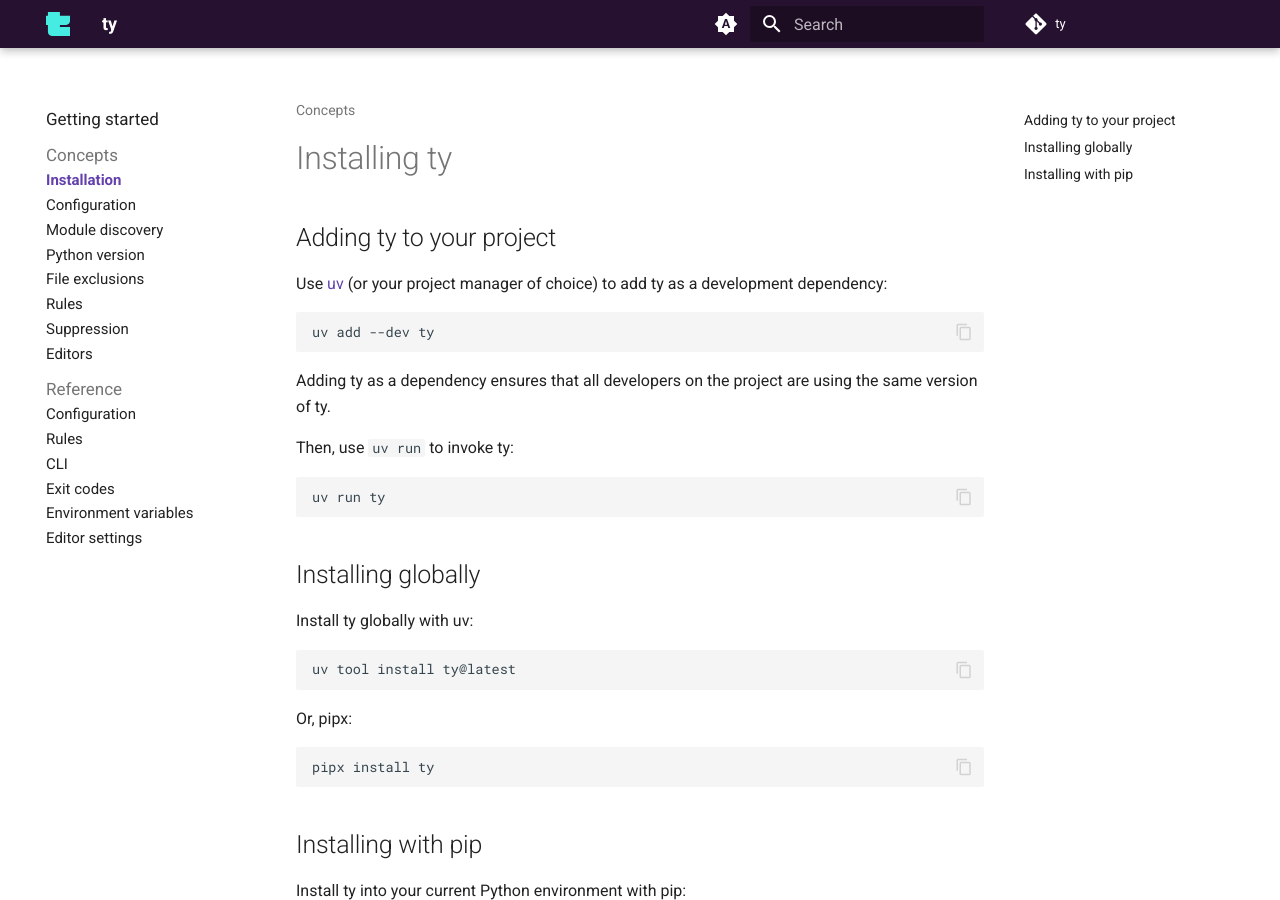
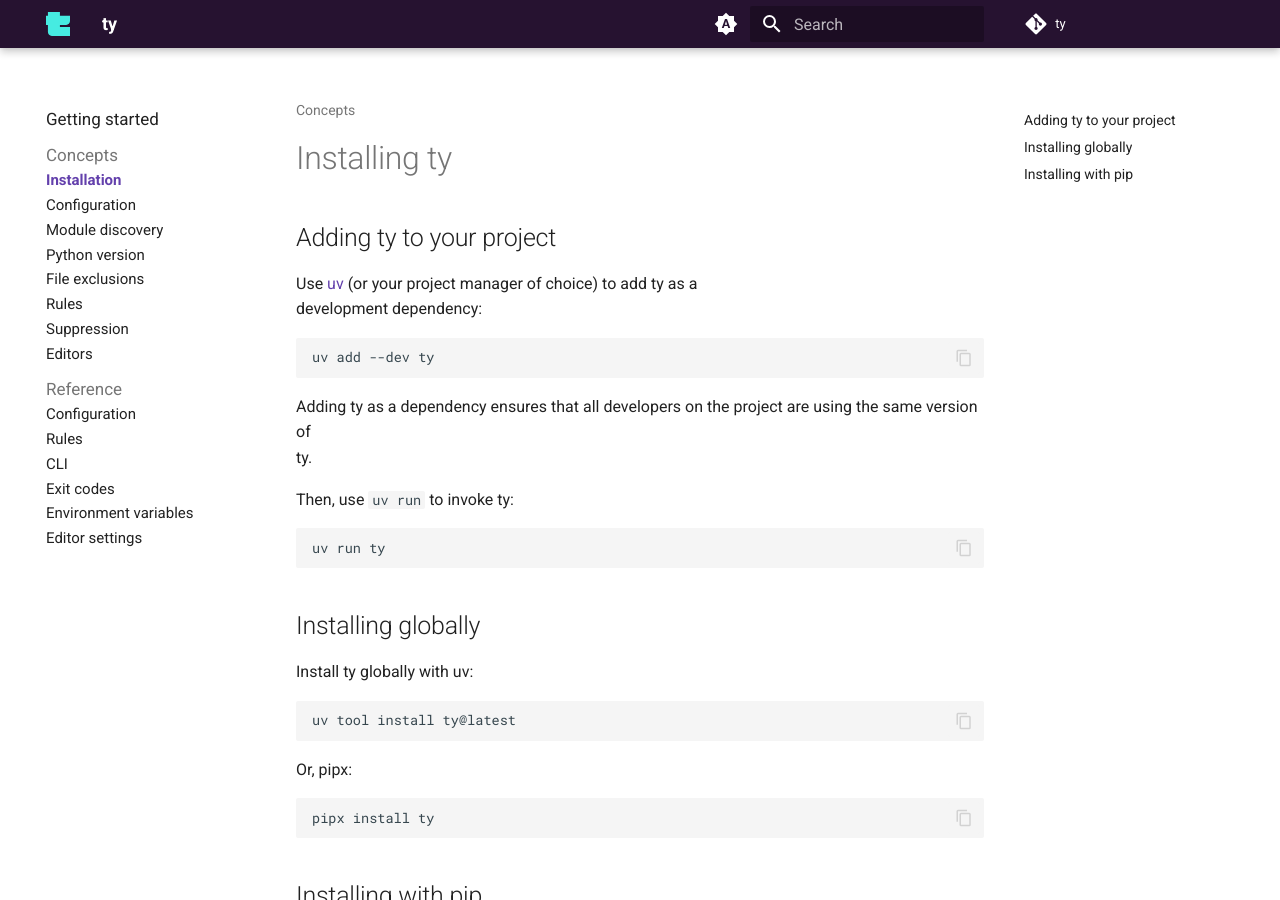
Before and after one commit to astral-sh/ty, an MkDocs documentation site: the page built from docs/installation.md, in a window 1280 px wide and 900 px high. Built offline with MkDocs 1.6.1 and Material for MkDocs 9.7.7, drawn with Linux system fonts in a browser that asks for light colours; comment, search, counter and statistics services are not loaded; part of the change alters nothing that is shown.

```diff
--- a/docs/requirements.txt
+++ b/docs/requirements.txt
@@ -87,9 +87,12 @@ mergedeep==1.3.4
 mkdocs==1.6.0
     # via
     #   -r docs/requirements.in
+    #   mkdocs-callouts
     #   mkdocs-git-revision-date-localized-plugin
     #   mkdocs-material
     #   mkdocs-redirects
+mkdocs-callouts==1.16.0
+    # via -r docs/requirements.in
 mkdocs-get-deps==0.2.0
     # via mkdocs
 mkdocs-git-revision-date-localized-plugin==1.3.0
--- a/mkdocs.yml
+++ b/mkdocs.yml
@@ -42,6 +42,8 @@ site_dir: site/ty
 site_description: ty is an extremely fast Python type checker.
 markdown_extensions:
   - admonition
+  - nl2br
+  - admonition
   - pymdownx.details
   - pymdownx.snippets:
   - pymdownx.magiclink:
@@ -62,6 +64,7 @@ markdown_extensions:
       alternate_style: true
 plugins:
   - search
+  - callouts
   - git-revision-date-localized:
       timezone: UTC # It can only be in UTC unless the ISO time can include timezone.
 extra_css:
```
Also changed, not shown: 1 other file.
